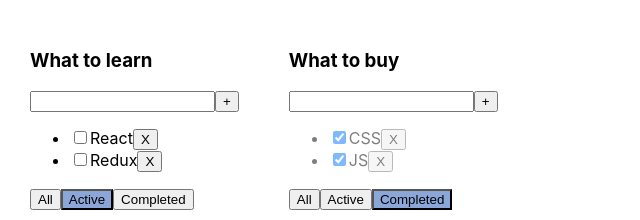
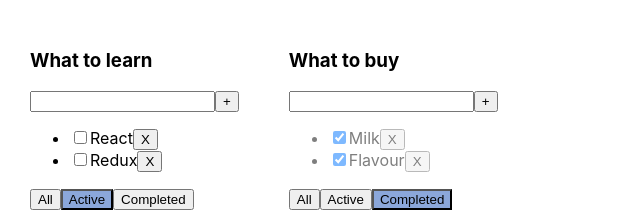
Before and after one commit to e1ing/todolist-ts, a React (Create React App) app: page / in a window 1280 px wide. Shown: the top 220 px of the page, without its empty margins (0-640 px from the left). Built offline with nearby package versions, Linux system fonts and the light colour scheme.

Commit message:
Actions witch many tasks separated

```diff
--- a/src/App.tsx
+++ b/src/App.tsx
@@ -13,57 +13,69 @@
 };
 
 function App() {
-  let [tasks, setTasks] = useState<Array<TaskType>>([
-    { id: v1(), title: "CSS", isDone: true },
-    { id: v1(), title: "JS", isDone: true },
-    { id: v1(), title: "React", isDone: false },
-    { id: v1(), title: "Redux", isDone: false },
+  let todolistId1 = v1();
+  let todolistId2 = v1();
+
+  let [todolists, setTodolist] = useState<Array<TodolistType>>([
+    { id: todolistId1, title: "What to learn", filter: "active" },
+    { id: todolistId2, title: "What to buy ", filter: "completed" },
   ]);
 
-  let [todolists, setTodolist] = useState<Array<TodolistType>>([
-    { id: v1(), title: "What to learn", filter: "active" },
-    { id: v1(), title: "What to buy ", filter: "completed" },
-  ]);
+  let [tasks, setTasks] = useState({
+    [todolistId1]: [
+      { id: v1(), title: "CSS", isDone: true },
+      { id: v1(), title: "JS", isDone: true },
+      { id: v1(), title: "React", isDone: false },
+      { id: v1(), title: "Redux", isDone: false },
+    ],
+    [todolistId2]: [
+      { id: v1(), title: "Milk", isDone: true },
+      { id: v1(), title: "Flavour", isDone: true },
+      { id: v1(), title: "Baked powder", isDone: false },
+    ],
+  });
 
-  function removeTask(id: string) {
-    let filteredTasks = tasks.filter((t) => t.id !== id);
-    setTasks(filteredTasks);
+  function removeTask(taskId: string, todolistId: string) {
+    tasks[todolistId] = tasks[todolistId].filter((t) => t.id !== taskId);
+    setTasks({ ...tasks });
   }
 
-  function addTask(taskTitle: string) {
+  function addTask(taskTitle: string, todolistId: string) {
     if (taskTitle.trim() === "") {
       return;
     }
     let newTask = { id: v1(), title: taskTitle, isDone: false };
-    let newTasks = [newTask, ...tasks];
-    setTasks(newTasks);
+    let newTasks = [newTask, ...tasks[todolistId]]
+    tasks[todolistId] = newTasks
+    setTasks({ ...tasks});
+  }
+
+  function changeTaskStatus(taskId: string, isDone: boolean, todolistId: string) {
+    let task =  tasks[todolistId].find((t) => t.id === taskId);
+    if (task) {
+      task.isDone = isDone;
+      tasks[todolistId] = [task, ...tasks[todolistId]]
+      setTasks({...tasks});
+    }
   }
 
   function changeFilter(value: FilterValuesType, todolistId: string) {
-    let todolist = todolists.find(tl => tl.id===todolistId);
-    if(todolist) {
+    let todolist = todolists.find((tl) => tl.id === todolistId);
+    if (todolist) {
       todolist.filter = value;
-      setTodolist([...todolists])
+      setTodolist([...todolists]);
     }
-  }
-
-  function changeTaskStatus(taskId: string, isDone: boolean) {
-    let task = tasks.find((t) => t.id === taskId);
-    if (task) {
-      task.isDone = isDone;
-    }
-    setTasks([...tasks]);
   }
 
   return (
     <div className="App">
       {todolists.map((tl) => {
-        let tasksForTodolist = tasks;
+        let tasksForTodolist = tasks[tl.id];
         if (tl.filter === "completed") {
-          tasksForTodolist = tasks.filter((t) => t.isDone === true);
+          tasksForTodolist = tasksForTodolist.filter((t) => t.isDone === true);
         }
         if (tl.filter === "active") {
-          tasksForTodolist = tasks.filter((t) => t.isDone === false);
+          tasksForTodolist = tasksForTodolist.filter((t) => t.isDone === false);
         }
 
         return (
--- a/src/Todolist.tsx
+++ b/src/Todolist.tsx
@@ -11,10 +11,10 @@
   todolistId: string;
   title: string;
   tasks: Array<TaskType>;
-  removeTask: (taskId: string) => void;
+  removeTask: (taskId: string, todolistId: string) => void;
   changeFilter: (value: FilterValuesType, todolistId: string) => void;
-  addTask: (taskTitle: string) => void;
-  changeTaskStatus: (taskId: string, isDone: boolean) => void;
+  addTask: (taskTitle: string,  todolistId: string) => void;
+  changeTaskStatus: (taskId: string, isDone: boolean, todolistId: string) => void;
   filter: FilterValuesType;
 };
 
@@ -28,13 +28,13 @@
   const onKeyDownHandler = (e: KeyboardEvent<HTMLInputElement>) => {
     setError(null);
     if (e.ctrlKey && e.keyCode === 13) {
-      props.addTask(taskTitle);
+      props.addTask(taskTitle, props.todolistId);
       setTaskTitle("");
     }
   };
   const addTask = () => {
     if (taskTitle.trim() !== "") {
-      props.addTask(taskTitle.trim());
+      props.addTask(taskTitle.trim(), props.todolistId);
       setTaskTitle("");
     } else {
       setError("Title is required");
@@ -60,10 +60,10 @@
       <ul>
         {props.tasks.map((task) => {
           const onRemoveHandler = () => {
-            props.removeTask(task.id);
+            props.removeTask(task.id, props.todolistId);
           };
           const onChangeTaskHandler = (e: ChangeEvent<HTMLInputElement>) => {
-            props.changeTaskStatus(task.id, e.currentTarget.checked);
+            props.changeTaskStatus(task.id, e.currentTarget.checked,  props.todolistId);
           };
           return (
             <li key={task.id} className={task.isDone ? "is-done" : ""}>
```
